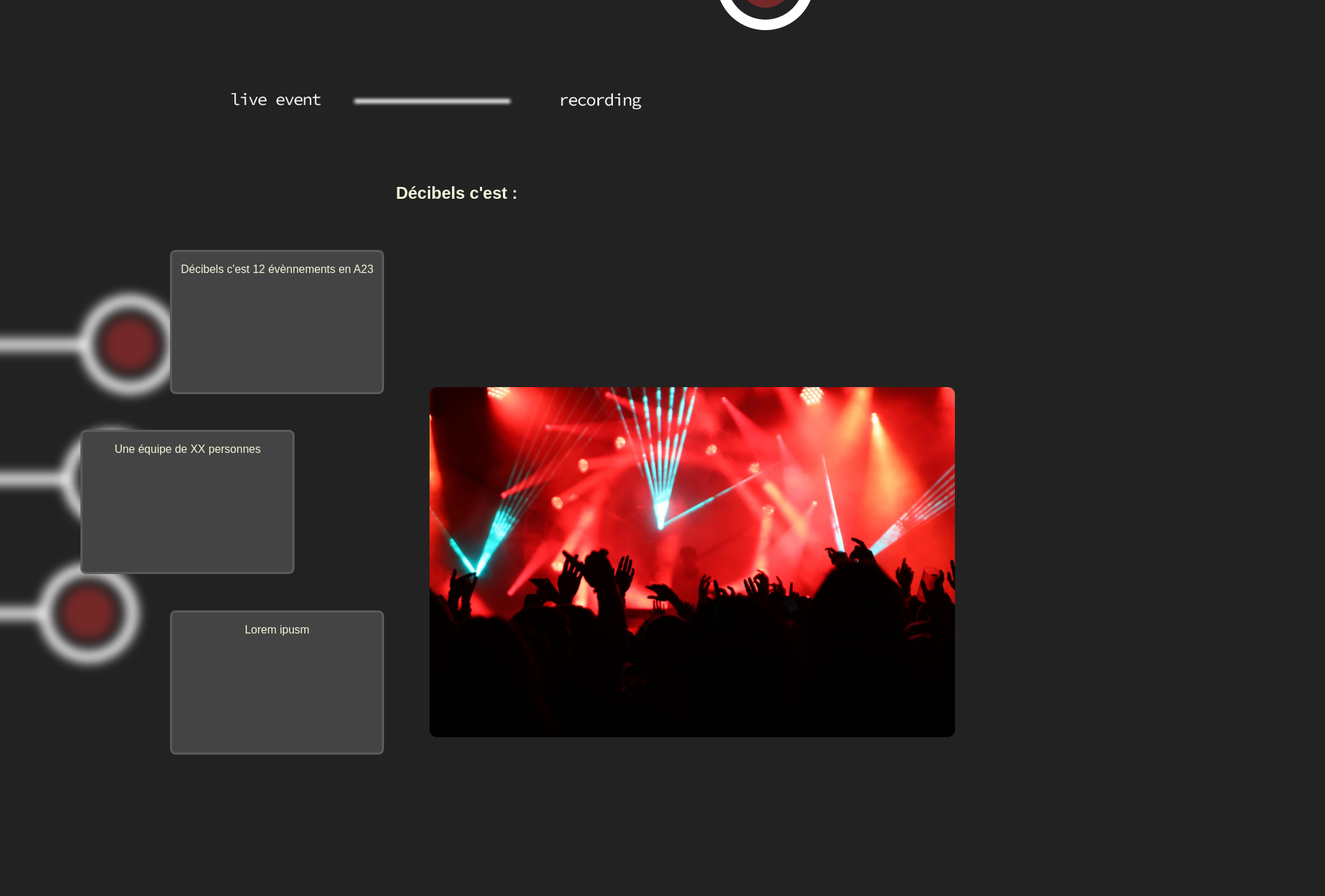
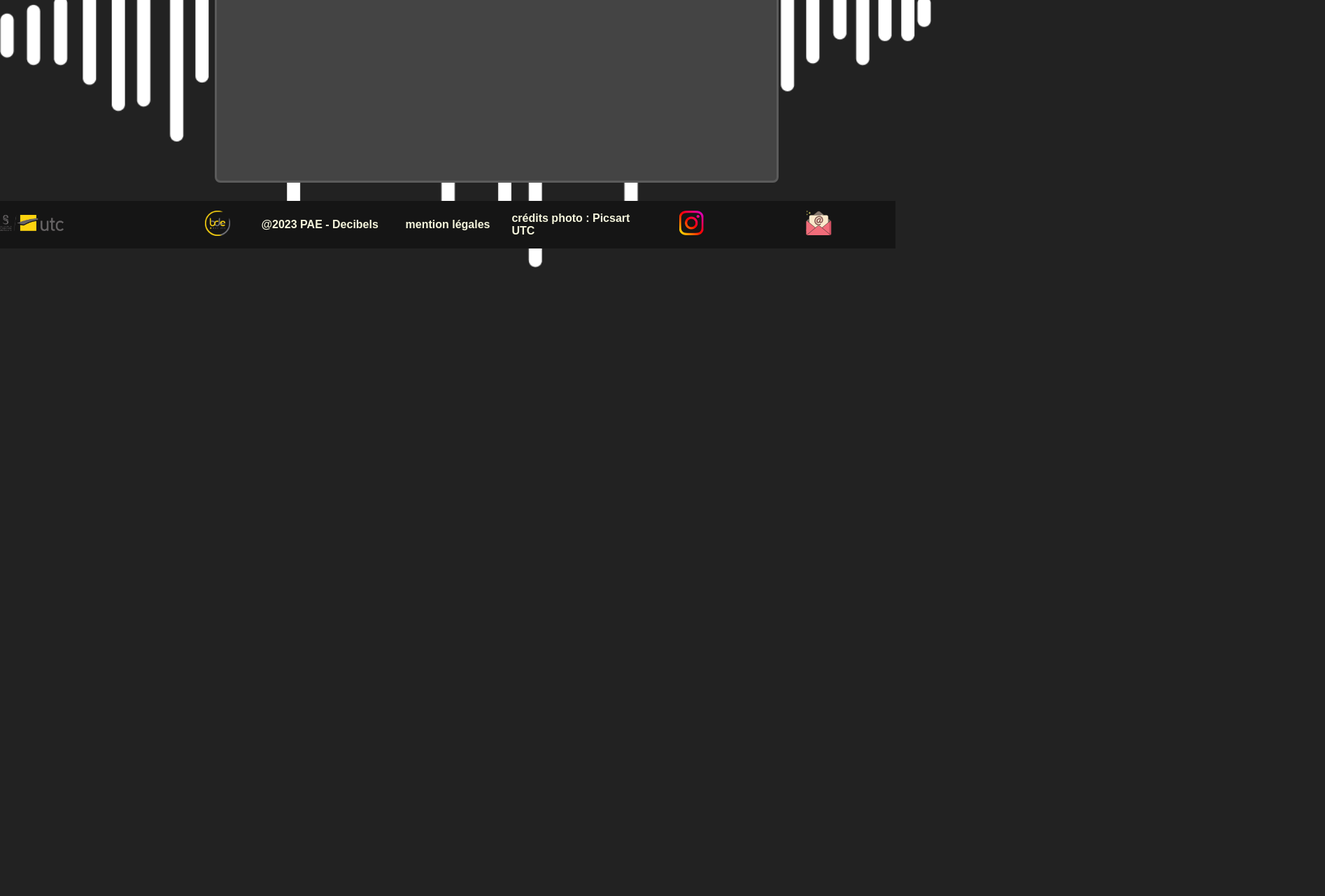
Before and after one commit to Decibels-UTC/website, a React (Create React App) app: page /legals in a window 1280 px wide. Shown: the part 640-1920 px from the top of the page at 70% size, 1894 px wide, since content can reach past the window. After the commit the page ends 1026 px from the top, so only its background shows below. Built offline with nearby package versions, Linux system fonts and the light colour scheme; grey boxes are pictures that could not be loaded; a web font is replaced by a local one.

Commit message:
fixed router and Footer.css

```diff
--- a/src/App.js
+++ b/src/App.js
@@ -5,19 +5,16 @@ import ReactDOM from "react-dom/client";
 import { BrowserRouter, Routes, Route } from "react-router-dom";
 import NoSite from "./pages/NoSite";
 
-
 function App() {
   return (
     <div className="App">
       <BrowserRouter>
-      <Routes>
-        <Route path="/" element={<Site />}>
-        <Route path="legals" element={<MentionLegals />} />
-        <Route path="*" element={<NoSite />} />
-        </Route>
-      </Routes>
-    </BrowserRouter>
-
+        <Routes>
+          <Route path="/" element={<Site />} />
+          <Route path="legals" element={<MentionLegals />} />
+          <Route path="*" element={<NoSite />} />
+        </Routes>
+      </BrowserRouter>
     </div>
   );
 }
--- /dev/null
+++ b/src/components/404.jsx
@@ -0,0 +1,16 @@
+import error from "../ressources/error404.png";
+import "../style/error404.css";
+
+function Error404(){
+    return(<>
+            <div className={"div-error404"}>
+                <img src={error} className={"img-error404"} />
+            </div>
+            <div className={"fix-footer"}>
+            </div>
+    </>
+
+    );
+}
+
+export default Error404;
--- a/src/pages/NoSite.jsx
+++ b/src/pages/NoSite.jsx
@@ -1,8 +1,9 @@
 import Footer from "../components/Footer"
+import Error404 from "../components/404";
 
 function NoSite(){
     return(<>
-            <p>404</p>
+            <Error404/>
             <Footer/>
         </>
     );
--- a/src/style/Footer.css
+++ b/src/style/Footer.css
@@ -1,7 +1,7 @@
 .wrapper {
     background-color: #151515;
-    position: absolute;
-    bottom: -370vmin;
+    position: relative;
+    bottom: 0;
     left: 0;
     z-index: 10;
     display: flex;
--- a/src/style/Lights.css
+++ b/src/style/Lights.css
@@ -19,11 +19,11 @@
     transform: rotate(90deg);
     right: 0;
     position: absolute;
-    bottom: -370%;
+    bottom: -320%;
 }
 .item1-light-second{
     transform: rotate(-90deg);
     left: 0;
     position: absolute;
-    bottom: -356%;
+    bottom: -306%;
 }
--- a/src/style/Son.css
+++ b/src/style/Son.css
@@ -36,6 +36,6 @@
 .vid1{
   position: absolute;
     z-index: 3;
-    right: -45%;
+    right: -35%;
     top: 225%;
 }
--- /dev/null
+++ b/src/style/error404.css
@@ -0,0 +1,20 @@
+.img-error404{
+width: 60em;
+    height: auto;
+}
+body{
+  height: 100%;
+}
+
+.div-error404{
+  position: absolute;
+  top: 50%;
+  left: 50%;
+  transform: translate(-50%, -50%);
+  padding: 10px;
+}
+.fix-footer{
+  height:850px;
+  width:100%;
+  clear:both;
+}
```
Also changed, not shown: src/ressources/error404.png (added).
